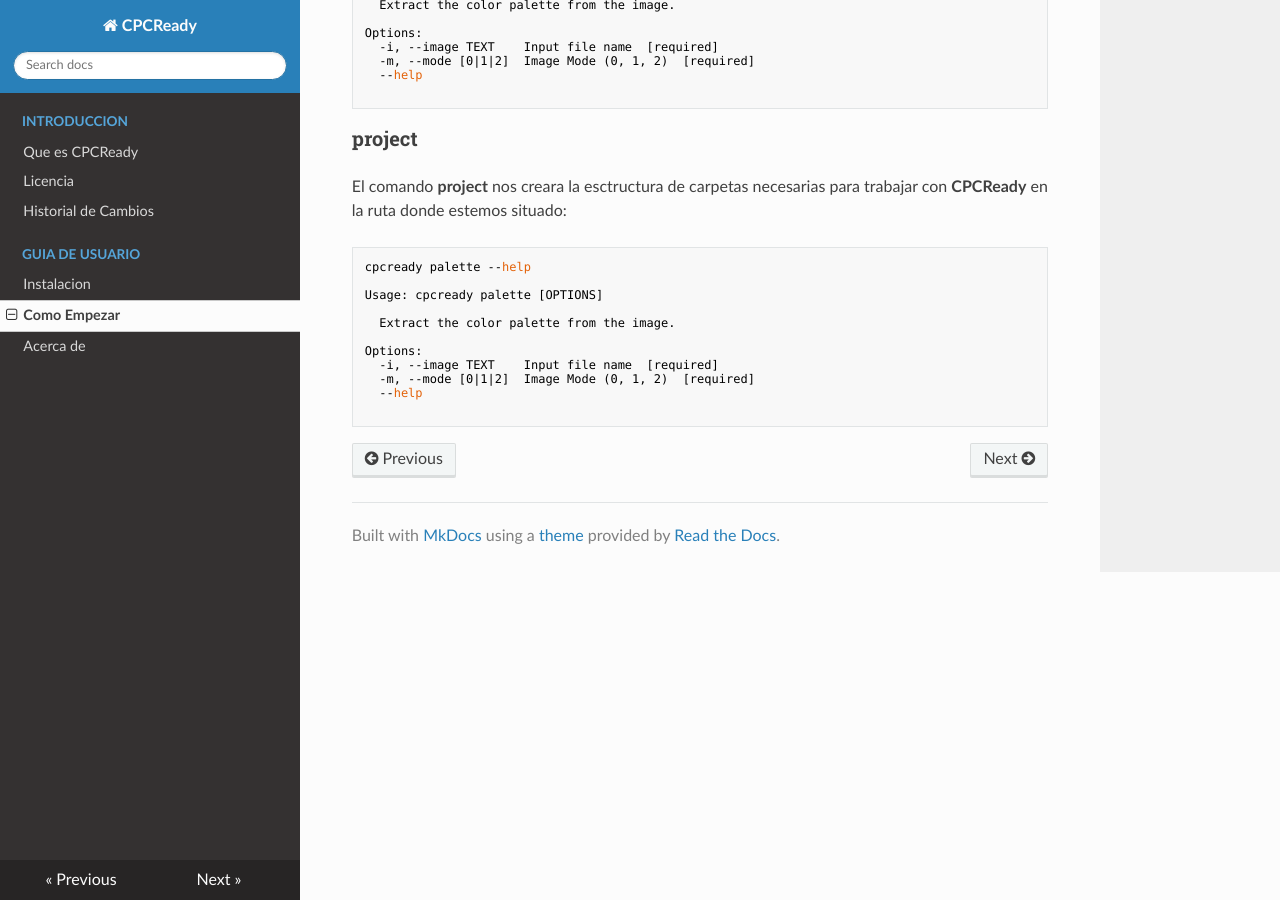
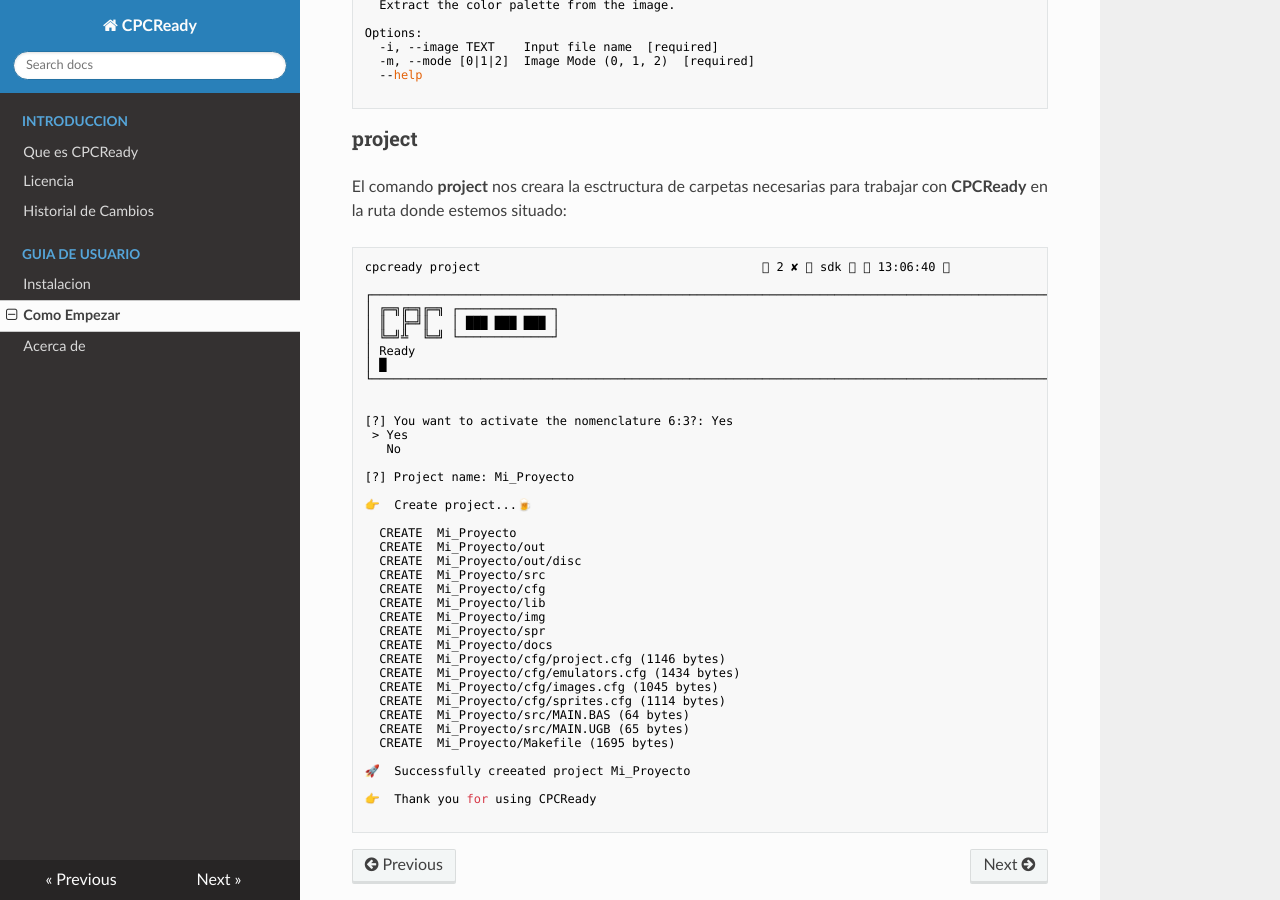
Before and after one commit to CPCReady/doc, an MkDocs documentation site: the page built from docs/users-guide.md, in a window 1280 px wide and 900 px high, scrolled down 846 px. Built offline with MkDocs 1.6.1, drawn with Linux system fonts in a browser that asks for light colours; nearby versions of some CDN libraries.

Commit message:
add commands

````diff
--- a/docs/users-guide.md
+++ b/docs/users-guide.md
@@ -52,15 +52,44 @@
 El comando **project** nos creara la esctructura de carpetas necesarias para trabajar con **CPCReady** en la ruta donde estemos situado:
 
 ```sh
-cpcready palette --help
+cpcready project                                        2 ✘  sdk   13:06:40 
 
-Usage: cpcready palette [OPTIONS]
+┌─────────────────────────────────────────────────────────────────────────────────────────────────────────────┐
+│ ╔═╗╔═╗╔═╗ ┌─────────────┐                                                                                   │
+│ ║  ╠═╝║   │ ███ ███ ███ │                                                                                   │
+│ ╚═╝╩  ╚═╝ └─────────────┘                                                                                   │
+│ Ready                                                                                                       │
+│ █                                                                                                   v0.0.10 │
+└─────────────────────────────────────────────────────────────────────────────────────────────────────────────┘
 
-  Extract the color palette from the image.
 
-Options:
-  -i, --image TEXT    Input file name  [required]
-  -m, --mode [0|1|2]  Image Mode (0, 1, 2)  [required]
-  --help
+[?] You want to activate the nomenclature 6:3?: Yes
+ > Yes
+   No
+
+[?] Project name: Mi_Proyecto
+
+👉  Create project...🍺
+
+  CREATE  Mi_Proyecto
+  CREATE  Mi_Proyecto/out
+  CREATE  Mi_Proyecto/out/disc
+  CREATE  Mi_Proyecto/src
+  CREATE  Mi_Proyecto/cfg
+  CREATE  Mi_Proyecto/lib
+  CREATE  Mi_Proyecto/img
+  CREATE  Mi_Proyecto/spr
+  CREATE  Mi_Proyecto/docs
+  CREATE  Mi_Proyecto/cfg/project.cfg (1146 bytes)
+  CREATE  Mi_Proyecto/cfg/emulators.cfg (1434 bytes)
+  CREATE  Mi_Proyecto/cfg/images.cfg (1045 bytes)
+  CREATE  Mi_Proyecto/cfg/sprites.cfg (1114 bytes)
+  CREATE  Mi_Proyecto/src/MAIN.BAS (64 bytes)
+  CREATE  Mi_Proyecto/src/MAIN.UGB (65 bytes)
+  CREATE  Mi_Proyecto/Makefile (1695 bytes)
+
+🚀  Successfully creeated project Mi_Proyecto
+
+👉  Thank you for using CPCReady
 
 ```
````
